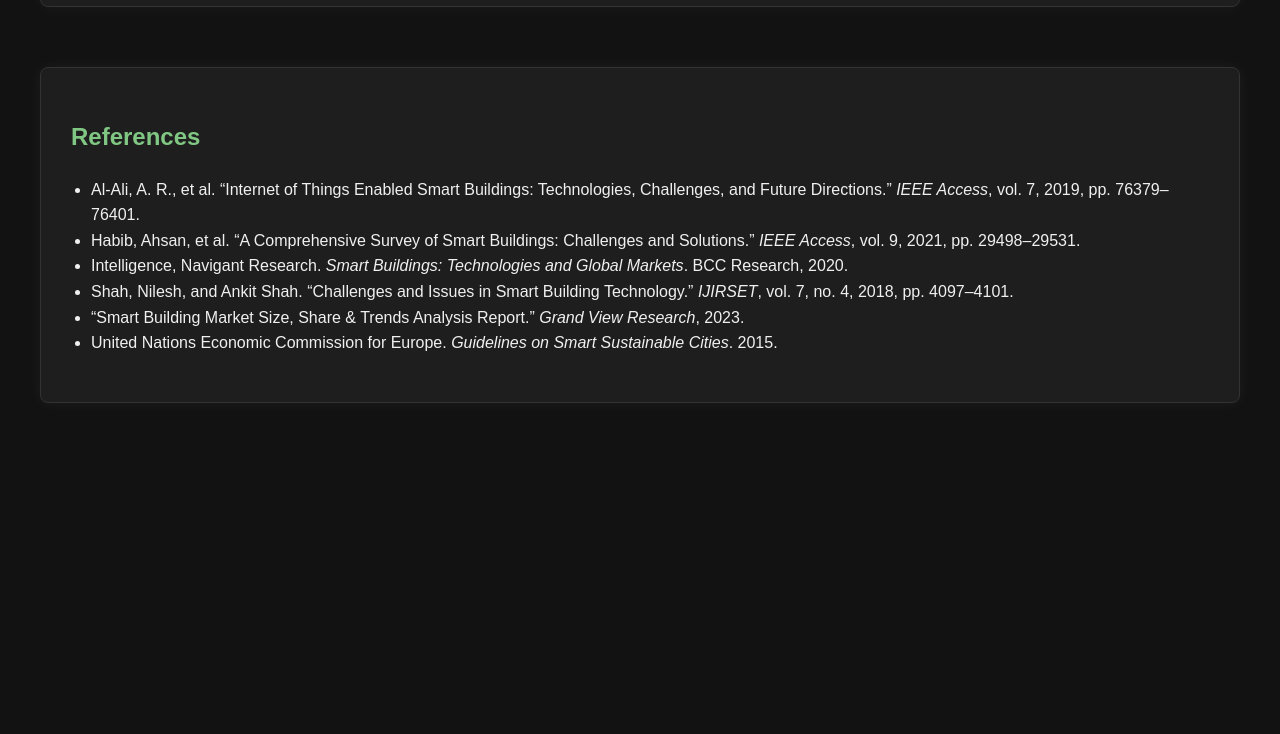
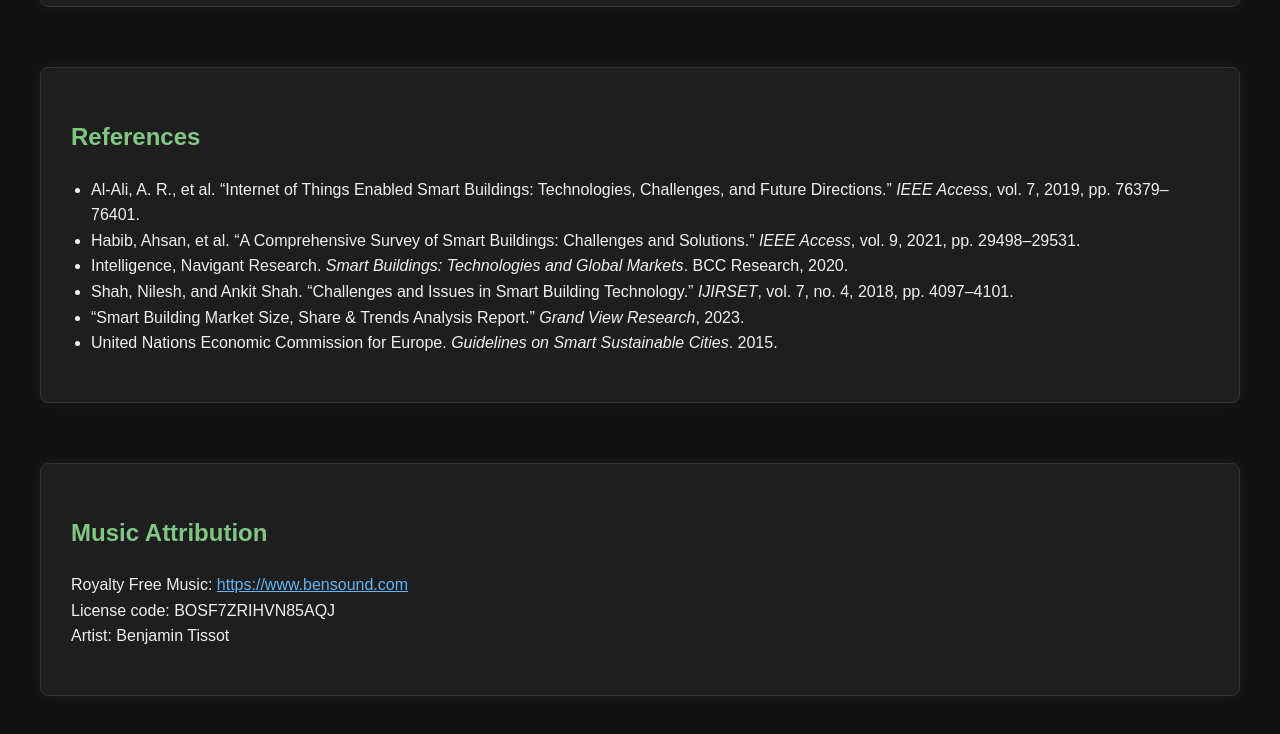
Before and after one commit to rettigaj/OT, a plain HTML site: page buildings/index.html in a window 1280 px wide. Shown: the part 2830-3564 px from the top of the page. Before the commit the page ends 3293 px from the top, so only its background shows below. Drawn offline with Linux system fonts and the light colour scheme.

Commit message:
Update index.html

```diff
--- a/buildings/index.html
+++ b/buildings/index.html
@@ -41,7 +41,7 @@
 <body>
 
 <audio id="bg-audio" controls autoplay loop volume="0.5">
-  <source src="https://www.bensound.com/bensound-music/bensound-creative-minds.mp3" type="audio/mpeg">
+  <source src="music/deepblue.mp3" type="audio/mpeg">
   Your browser does not support the audio element.
 </audio>
 
@@ -143,6 +143,15 @@
   </ul>
 </div>
 
+<div class="slide">
+  <h2>Music Attribution</h2>
+  <p>
+    Royalty Free Music: <a href="https://www.bensound.com" target="_blank">https://www.bensound.com</a><br>
+    License code: BOSF7ZRIHVN85AQJ<br>
+    Artist: Benjamin Tissot
+  </p>
+</div>
+
 <button onclick="toggleMute()" style="position: fixed; bottom: 80px; left: 20px; z-index: 1001; padding: 10px 15px; background: #333; color: #f0f0f0; border: none; border-radius: 5px; cursor: pointer;">Mute / Unmute</button>
 
 <script>
```
